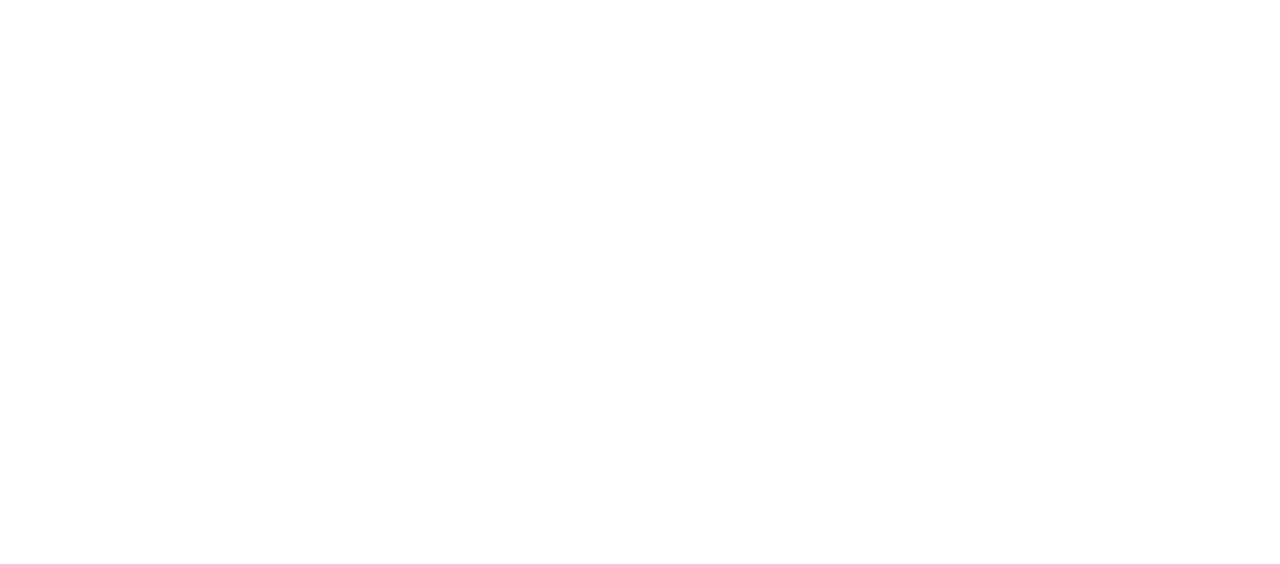
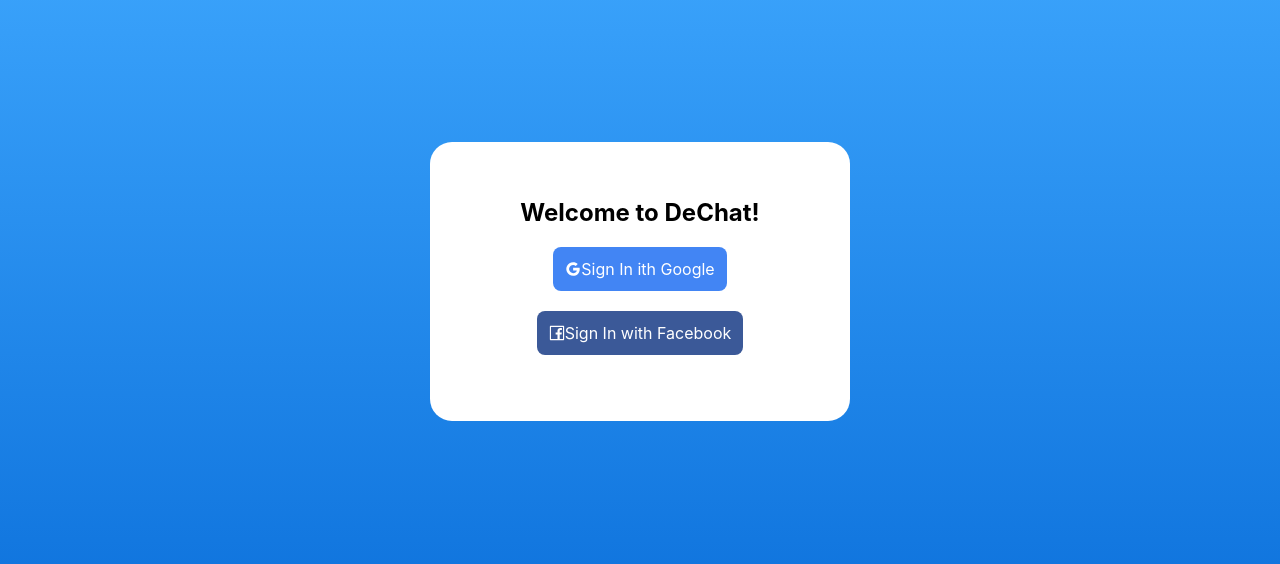
Before and after one commit to deepakajay/Messenger-Chat, a React (Create React App) app: page / in a window 1280 px wide. Shown: the part 114-678 px from the top of the page. Built offline with nearby package versions, Linux system fonts and the light colour scheme.

Commit message:
LogIn page created

```diff
--- a/src/components/App.js
+++ b/src/components/App.js
@@ -5,7 +5,7 @@
 // import { AuthProvider } from "../contexts/AuthContext"
 
 // import Chats from "./Chats"
-// import Login from "./Login"
+import Login from "./Login"
 
 function App() {
   return (
@@ -13,8 +13,8 @@
       <Router>
         {/* <AuthProvider> */}
           <Switch>
-            {/* <Route path="/chats" component={Chats} />
-            <Route path="/" component={Login} /> */}
+            {/* <Route path="/chats" component={Chats} /> */}
+            <Route path="/" component={Login} />
           </Switch>
         {/* </AuthProvider> */}
       </Router>
--- /dev/null
+++ b/src/components/Login.js
@@ -0,0 +1,24 @@
+import React from "react";
+import { FacebookOutlined, GoogleOutlined } from "@ant-design/icons";
+
+function Login() {
+  return (
+    <div id="login-page">
+      <div id="login-card">
+        <h2>Welcome to DeChat!</h2>
+
+        <div className="login-button google">
+          <GoogleOutlined></GoogleOutlined>Sign In ith Google
+        </div>
+        <br></br>
+        <br></br>
+        <div className="login-button facebook">
+          <FacebookOutlined></FacebookOutlined>
+          Sign In with Facebook
+        </div>
+      </div>
+    </div>
+  );
+}
+
+export default Login;
```
